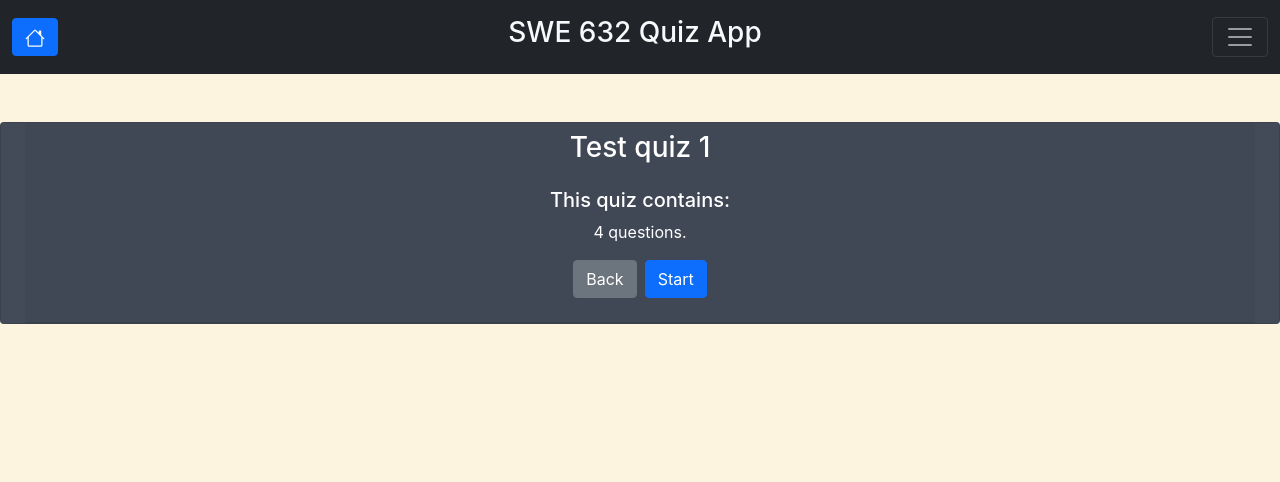
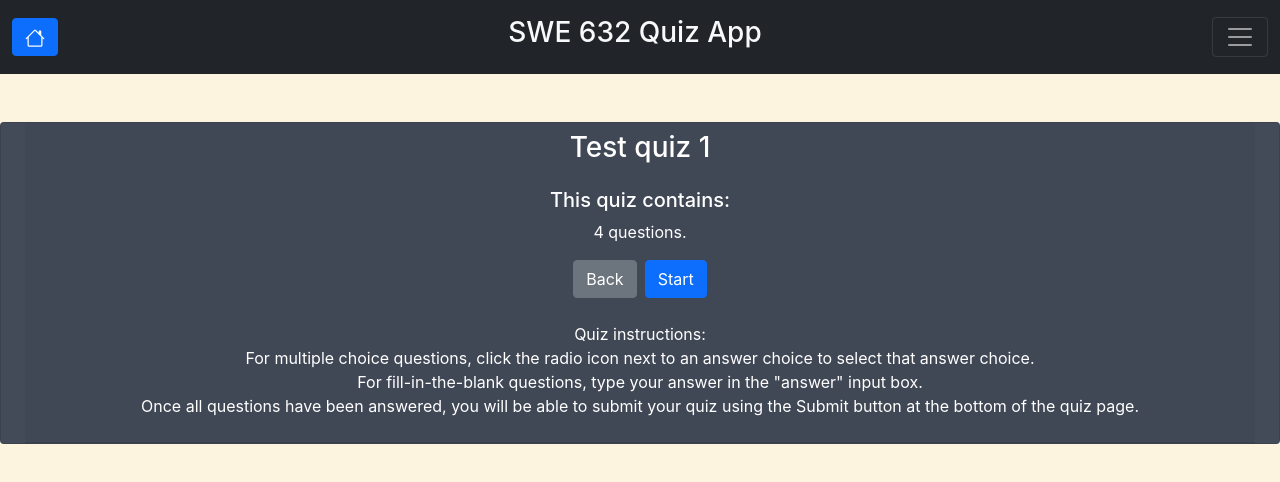
Before and after one commit to eroberts01/quizapp, a React (Create React App) app in the folder quizapp/: page /#/1/start in a window 1280 px wide. Shown: the top 482 px of the page. Built offline with nearby package versions, Linux system fonts and the light colour scheme.

Commit message:
Add error prevention and quiz instructions

```diff
--- a/quizapp/src/components/QuizForm.js
+++ b/quizapp/src/components/QuizForm.js
@@ -47,7 +47,7 @@ export default function QuizForm(props) {
                                         onChange={(e) => {
                                             answers[id] = { question: a + "_" + id, answer: e.target.value };
                                             setAnswers(answers);
-                                            setAnsweredSoFar(Array.from(Object.values(answers)).length)
+                                            setAnsweredSoFar(Array.from(Object.values(answers)).length);
                                         }} />
                                     <label htmlFor={a + '_' + id} className='p-2'>{q.answer_choices[a]}</label>
                                 </div>)
@@ -61,6 +61,11 @@ export default function QuizForm(props) {
                         }
                     </div>)
                 }
+                {!validate() ?
+                <div key={answeredSoFar}>All questions must be answered before submitting.
+                    <br/>Unanswered questions: <br/>
+                    {[...Array(shuffled_questions.length).keys()].filter((id) => !Object.keys(answers).includes(id.toString())).map(x=>x+1).join(", ")}</div>
+                : ""}
                 <Button type="submit" className='btn d-block btn-primary mt-3' disabled={!validate()}>Submit</Button>
             </Form> :
             <AnswerFeedback data={data} />
--- a/quizapp/src/pages/QuizPage.js
+++ b/quizapp/src/pages/QuizPage.js
@@ -15,6 +15,11 @@ export default function QuizPage() {
                     <p className="card-text">{quiz['questions'].length} questions.</p>
                     <Link to={"/"} className="btn btn-secondary me-2">Back</Link>
                     <Link to={"/" + quizId} className="btn btn-primary">Start</Link>
+                    <br/><br/>
+                    <div>Quiz instructions:</div>
+                    <div>For multiple choice questions, click the radio icon next to an answer choice to select that answer choice.</div>
+                    <div>For fill-in-the-blank questions, type your answer in the "answer" input box.</div>
+                    <div>Once all questions have been answered, you will be able to submit your quiz using the Submit button at the bottom of the quiz page.</div>
                 </div>
                 </div>
             </div>
```
